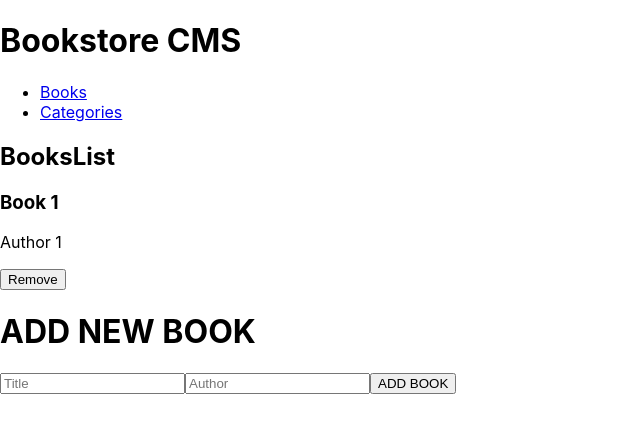
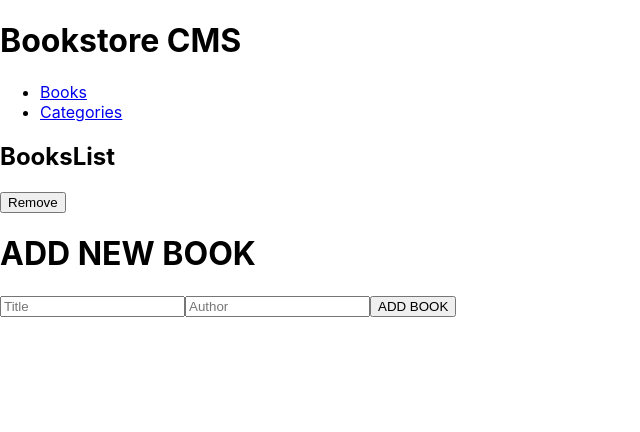
Before and after one commit to d4nQw3rty/book-store-react, a React (Create React App) app: page / in a window 1280 px wide. Shown: the top 432 px of the page, without its empty margins (0-640 px from the left). Built offline with nearby package versions, Linux system fonts and the light colour scheme.

Commit message:
book item recieve props

```diff
--- a/src/components/BookItem.js
+++ b/src/components/BookItem.js
@@ -1,12 +1,13 @@
 import React from 'react';
 
-const BookIem = () => (
+const BookIem = (props) => (
+
   <div>
     <h2>BooksList</h2>
     <div>
       <div>
-        <h3>Book 1</h3>
-        <p>Author 1</p>
+        <h3>{props.title}</h3>
+        <p>{props.author}</p>
       </div>
       <button type="button">Remove</button>
     </div>
```
